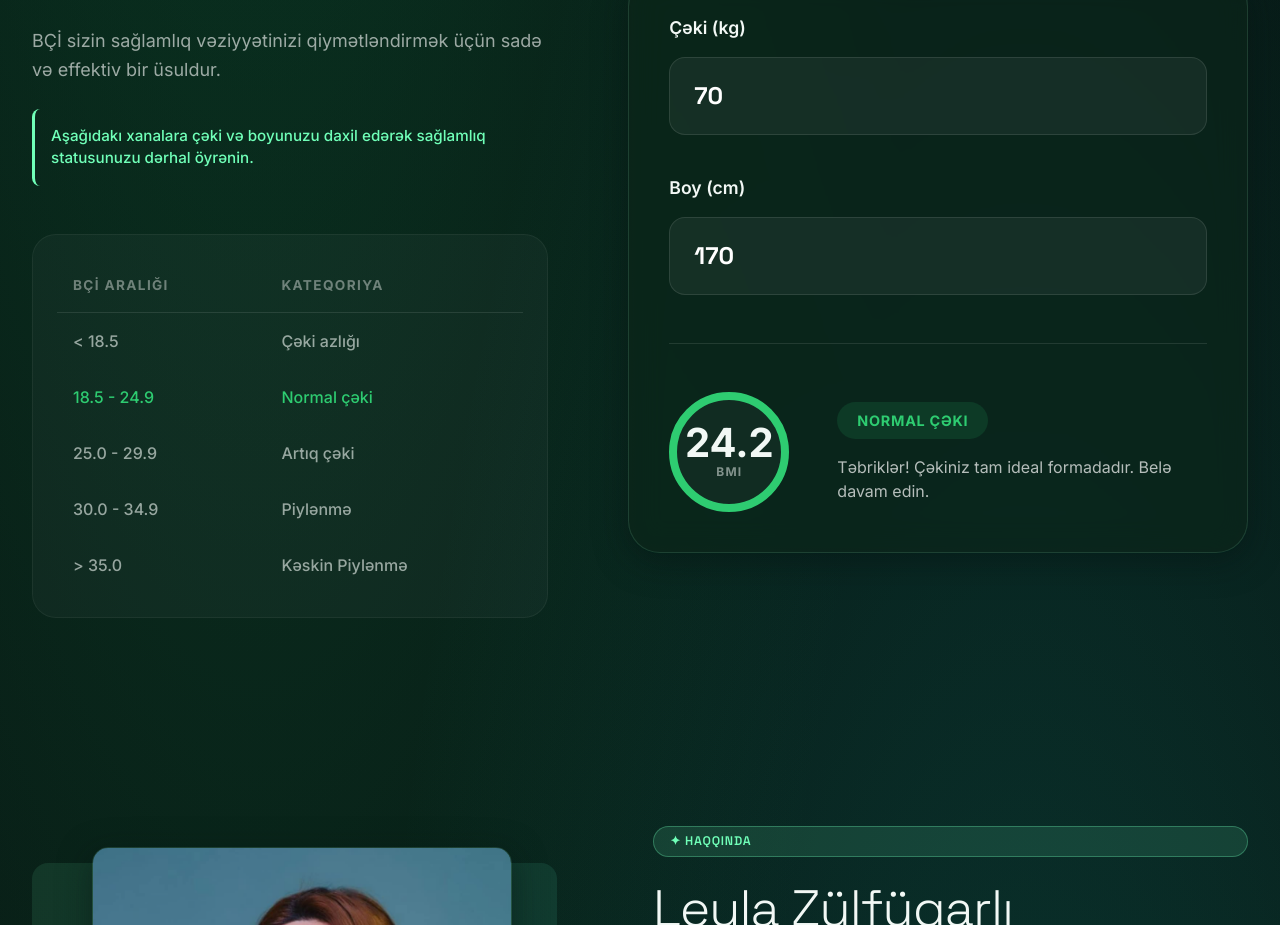
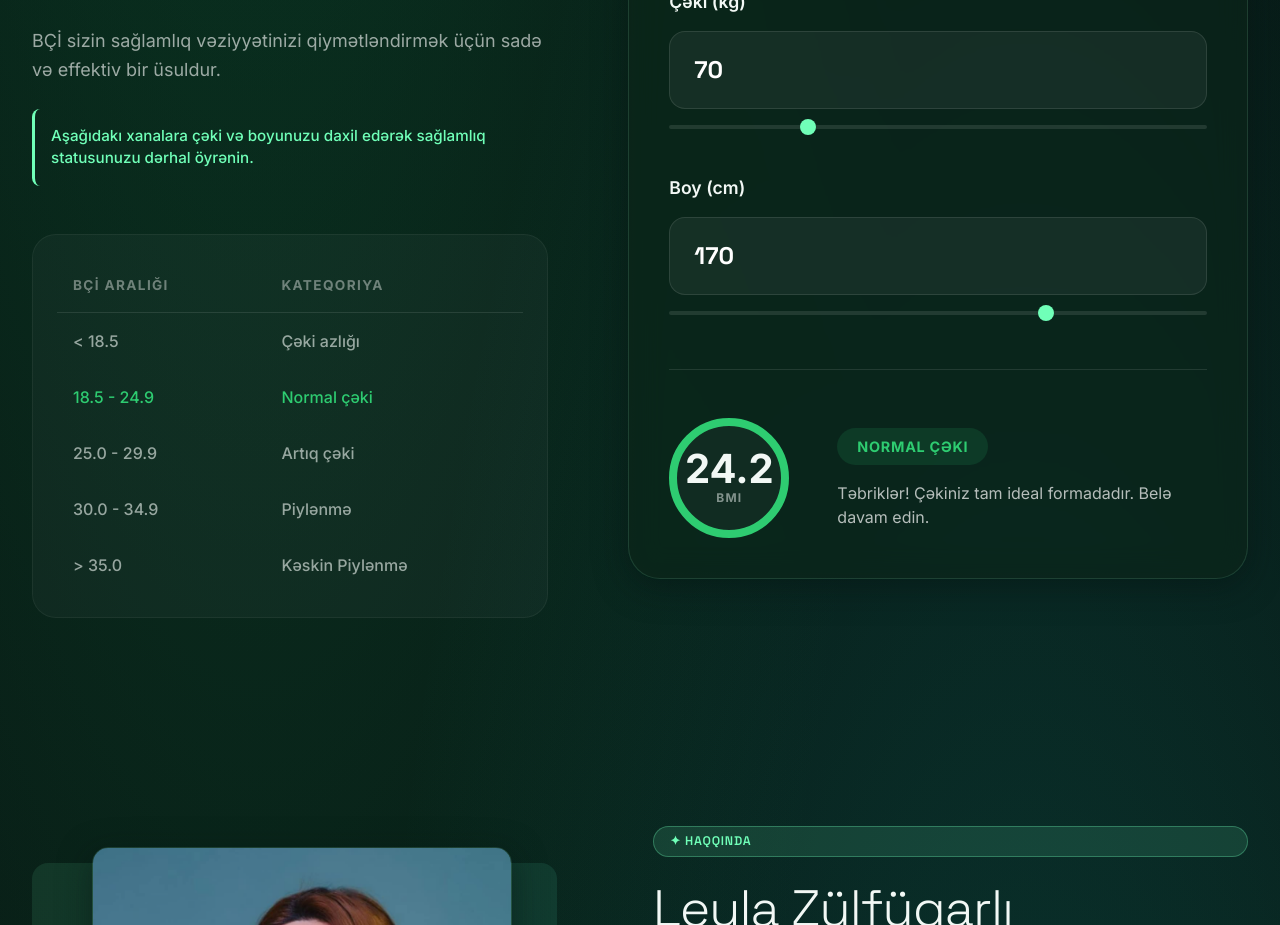
Before and after one commit to zakasmd/dietoloq, a Next.js app: page /az in a window 1280 px wide. Shown: the part 2200-3125 px from the top of the page. Built offline with nearby package versions, Linux system fonts and the light colour scheme; no server answers.

Commit message:
feat: add synchronized dual inputs (number + range) to bmi calculator

```diff
--- a/src/components/home/BMICalculator.module.css
+++ b/src/components/home/BMICalculator.module.css
@@ -127,6 +127,32 @@
   box-shadow: 0 0 20px rgba(var(--primary-rgb), 0.2);
 }
 
+.rangeInput {
+  -webkit-appearance: none;
+  width: 100%;
+  height: 4px;
+  background: rgba(255, 255, 255, 0.1);
+  border-radius: 2px;
+  outline: none;
+  margin-top: 1rem;
+}
+
+.rangeInput::-webkit-slider-thumb {
+  -webkit-appearance: none;
+  appearance: none;
+  width: 16px;
+  height: 16px;
+  background: hsl(var(--primary));
+  cursor: pointer;
+  border-radius: 50%;
+  box-shadow: 0 0 10px rgba(var(--primary-rgb), 0.3);
+  transition: transform 0.2s;
+}
+
+.rangeInput::-webkit-slider-thumb:hover {
+  transform: scale(1.3);
+}
+
 /* Chrome, Safari, Edge, Opera */
 .numberInput::-webkit-outer-spin-button,
 .numberInput::-webkit-inner-spin-button {
--- a/src/components/home/BMICalculator.tsx
+++ b/src/components/home/BMICalculator.tsx
@@ -100,10 +100,10 @@ export default function BMICalculator() {
                       value={weight === 0 ? '' : weight}
                       onChange={(e) => {
                         const val = e.target.value;
-                        if (val.length > 3) return; // Limit to 3 digits
+                        if (val.length > 3) return;
                         const num = parseInt(val);
                         if (!isNaN(num)) {
-                          if (num > 600) setWeight(600); // Max weight limit
+                          if (num > 250) setWeight(250); // Updated limit
                           else setWeight(num);
                         } else {
                           setWeight(0);
@@ -111,6 +111,14 @@ export default function BMICalculator() {
                       }}
                       className={styles.numberInput}
                       placeholder="0"
+                    />
+                    <input
+                      type="range"
+                      min="10"
+                      max="250"
+                      value={weight}
+                      onChange={(e) => setWeight(parseInt(e.target.value))}
+                      className={styles.rangeInput}
                     />
                   </div>
                 </div>
@@ -126,10 +134,10 @@ export default function BMICalculator() {
                       value={height === 0 ? '' : height}
                       onChange={(e) => {
                         const val = e.target.value;
-                        if (val.length > 3) return; // Limit to 3 digits
+                        if (val.length > 3) return;
                         const num = parseInt(val);
                         if (!isNaN(num)) {
-                          if (num > 300) setHeight(300); // Max height limit
+                          if (num > 220) setHeight(220); // Updated limit
                           else setHeight(num);
                         } else {
                           setHeight(0);
@@ -137,6 +145,14 @@ export default function BMICalculator() {
                       }}
                       className={styles.numberInput}
                       placeholder="0"
+                    />
+                    <input
+                      type="range"
+                      min="50"
+                      max="220"
+                      value={height}
+                      onChange={(e) => setHeight(parseInt(e.target.value))}
+                      className={styles.rangeInput}
                     />
                   </div>
                 </div>
```
